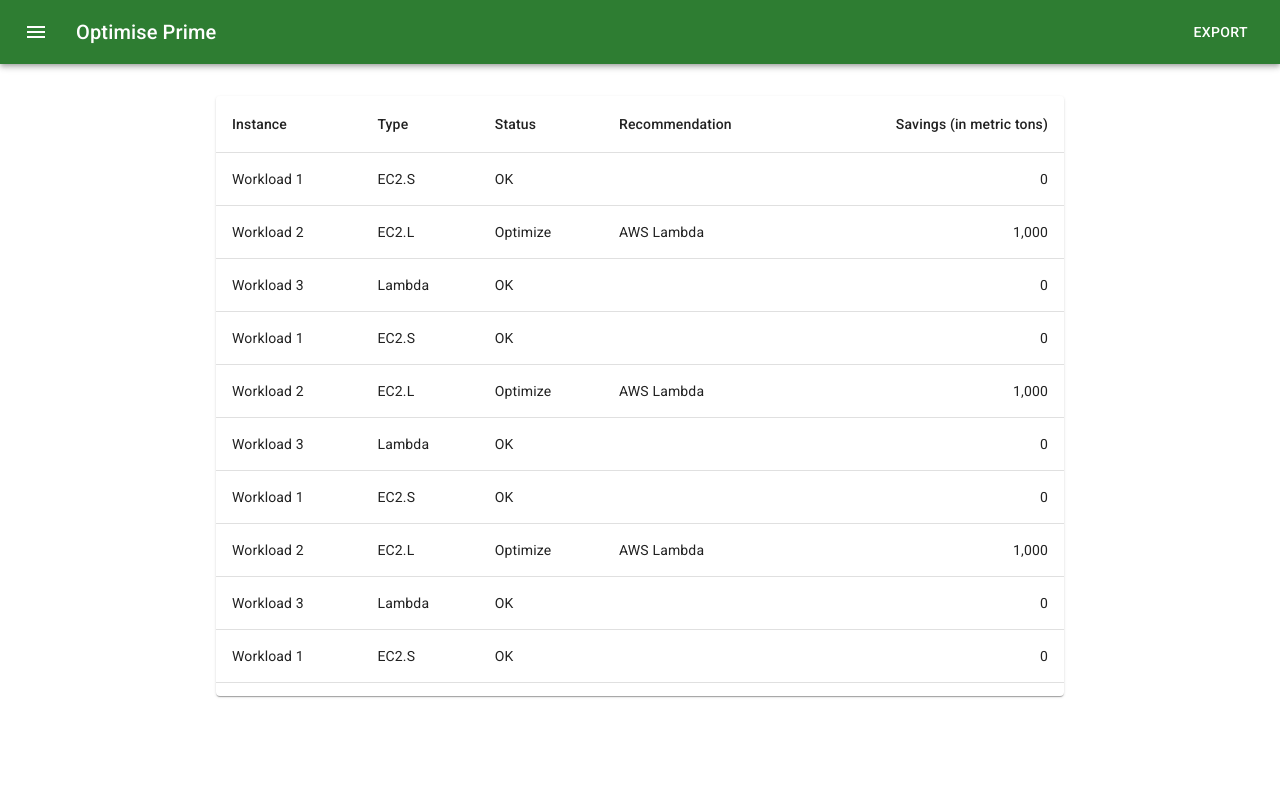
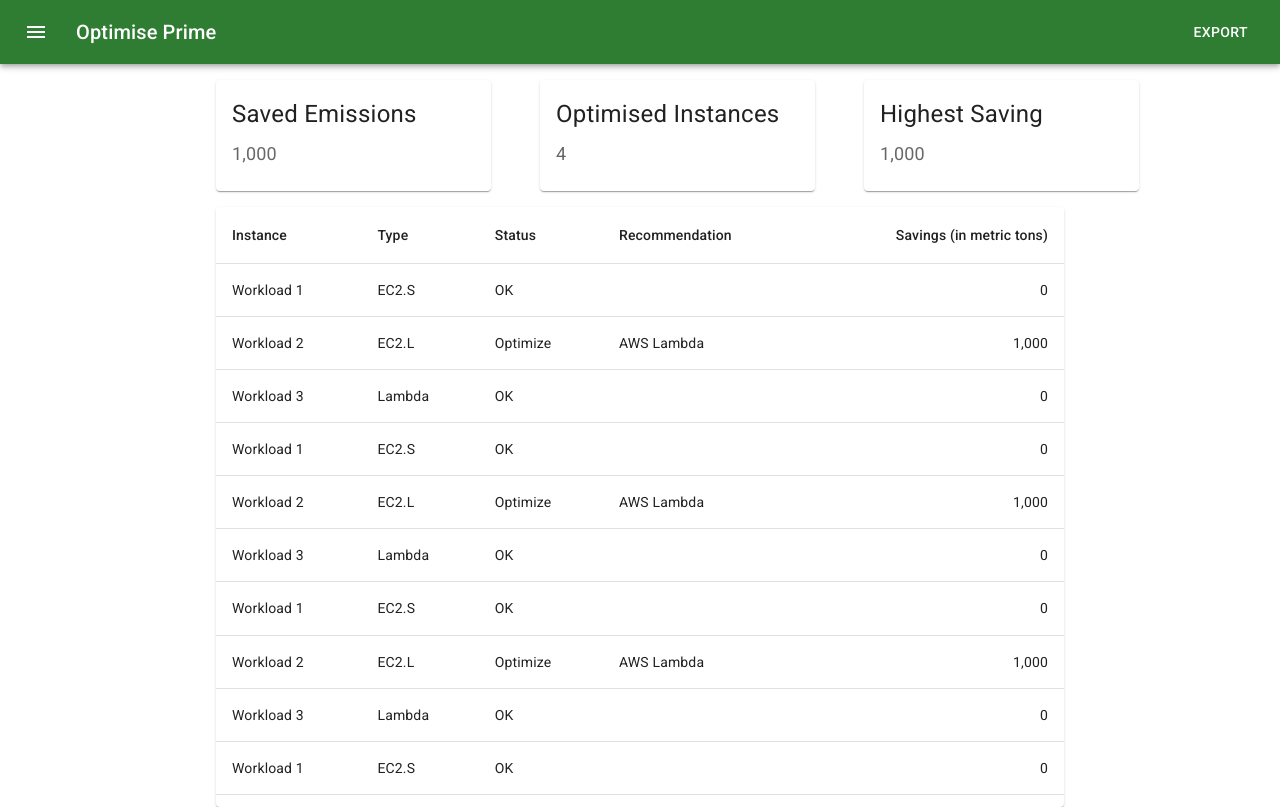
Before and after one commit to nzhebel/optimise-prime-frontend, a Next.js app: page / in a window 1280 px wide. Built offline with nearby package versions, Linux system fonts and the light colour scheme.

Commit message:
Added KPI Card Skeleton

```diff
--- a/components/KpiCard.js
+++ b/components/KpiCard.js
@@ -1,11 +1,22 @@
-import React from 'react'
+import * as React from 'react';
+import Box from '@mui/material/Box';
+import Card from '@mui/material/Card';
+import CardActions from '@mui/material/CardActions';
+import CardContent from '@mui/material/CardContent';
+import Button from '@mui/material/Button';
+import Typography from '@mui/material/Typography';
 
-import { Card, CardContent } from '@mui/material'
-
-export const KPICard = () => {
+export default function KpiCard(props) {
   return (
     <Card sx={{ minWidth: 275 }}>
-        <CardContent>123</CardContent>
+      <CardContent>
+        <Typography sx={{ fontSize: 24 }} color="text.primary" gutterBottom>
+          {props.name}
+        </Typography>
+        <Typography sx={{ fontSize: 18 }} color="text.secondary">
+          {props.value}
+        </Typography>
+      </CardContent>
     </Card>
-  )
+  );
 }
--- a/components/TopBar.js
+++ b/components/TopBar.js
@@ -4,10 +4,8 @@ import React, { Component } from 'react'
 import { AppBar, Box, IconButton, Toolbar, Button, Typography } from '@mui/material';
 import MenuIcon from '@mui/icons-material/Menu';
 
-export default class TopBar extends Component {
-  //static propTypes = {second: third}
+const  TopBar = () => {
 
-  render() {
     return (
         <Box sx={{ flexGrow: 1 }}>
         <AppBar position="static">
@@ -31,4 +29,5 @@ export default class TopBar extends Component {
       </Box>
     )
   }
-}
+
+  export default TopBar
--- a/pages/index.js
+++ b/pages/index.js
@@ -23,12 +23,15 @@ export default function Home() {
 
           <Grid item xs={2}></Grid>
           <Grid item xs={2}>
+            	<KpiCard name="Saved Emissions" value="1,000"></KpiCard>
           </Grid>
           <Grid item xs={1}></Grid>
           <Grid item xs={2}>
+            <KpiCard name="Optimised Instances" value="4"></KpiCard>
           </Grid>
           <Grid item xs={1}></Grid>
           <Grid item xs={2}>
+            <KpiCard name="Highest Saving" value="1,000"></KpiCard>
           </Grid>
           <Grid item xs={2}></Grid>
 
```
Also changed, not shown: 1 other file (tests, documents, lock files or other folders).
